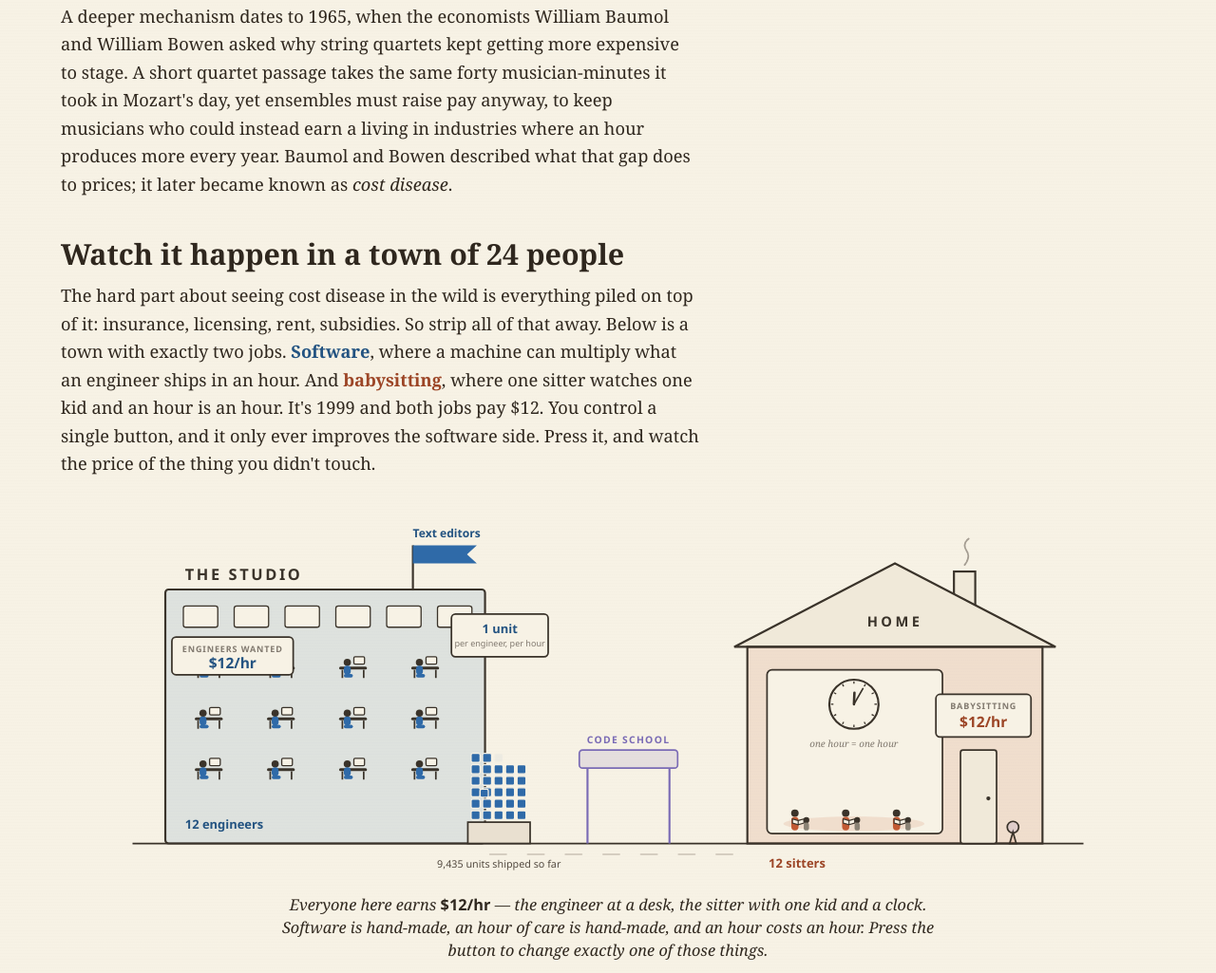
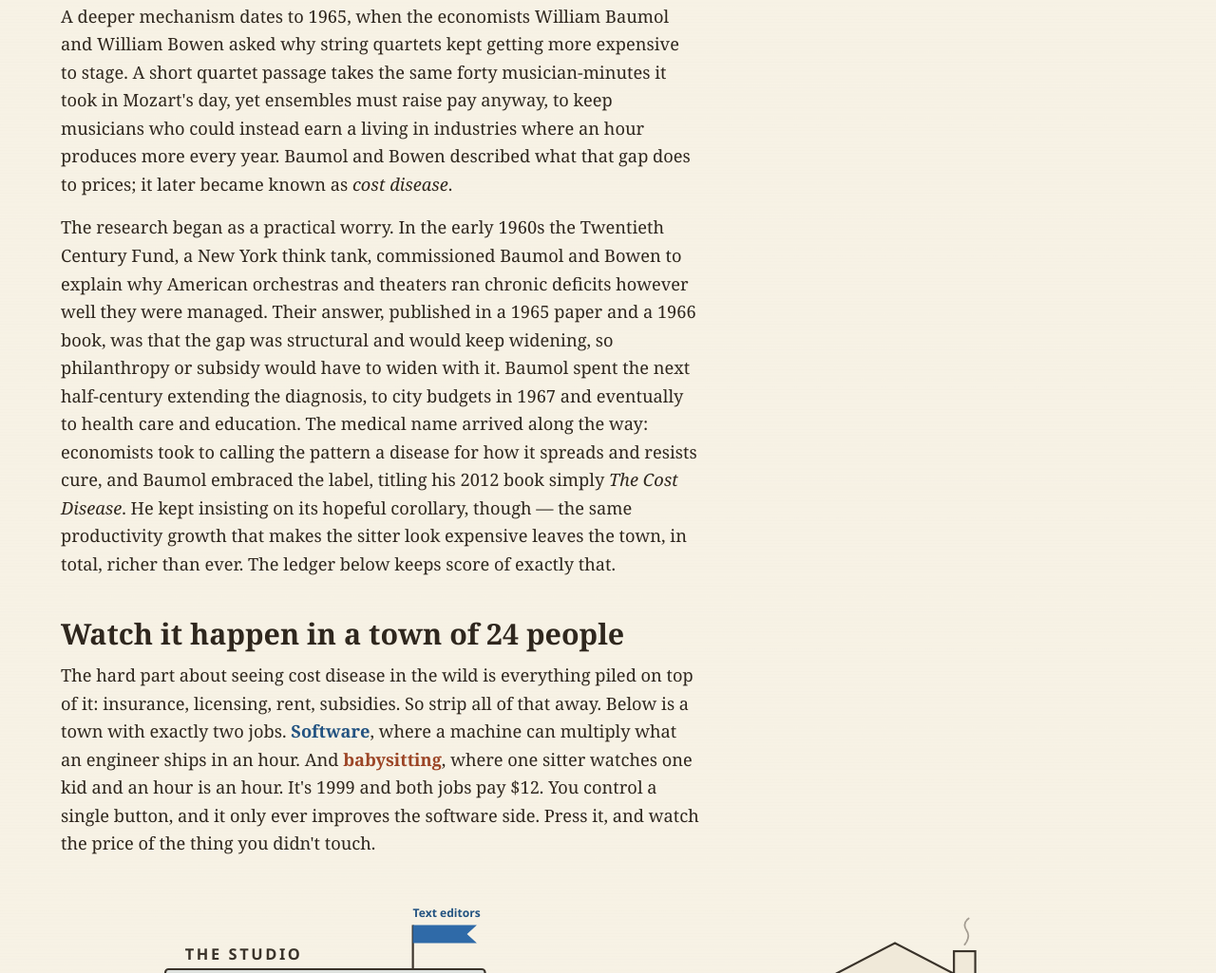
Before and after one commit to bigblueboo/baumol, a website built with Vite: page index.html in a window 1280 px wide. Shown: the part 1289-2314 px from the top of the page at 95% size. Built offline with nearby package versions, Linux system fonts and the light colour scheme.

Commit message:
Add historical context: the Twentieth Century Fund study and the naming of cost disease

```diff
--- a/index.html
+++ b/index.html
@@ -77,6 +77,23 @@
           in industries where an hour produces more every year.
           Baumol and Bowen described what that gap does to prices; it later
           became known as <em>cost disease</em>.
+        </p>
+        <p>
+          The research began as a practical worry. In the early 1960s the
+          Twentieth Century Fund, a New York think tank, commissioned Baumol
+          and Bowen to explain why American orchestras and theaters ran
+          chronic deficits however well they were managed. Their answer,
+          published in a 1965 paper and a 1966 book, was that the gap was
+          structural and would keep widening, so philanthropy or subsidy
+          would have to widen with it. Baumol spent the next half-century
+          extending the diagnosis, to city budgets in 1967 and eventually to
+          health care and education. The medical name arrived along the way:
+          economists took to calling the pattern a disease for how it spreads
+          and resists cure, and Baumol embraced the label, titling his 2012
+          book simply <em>The Cost Disease</em>. He kept insisting on its
+          hopeful corollary, though — the same productivity growth that makes
+          the sitter look expensive leaves the town, in total, richer than
+          ever. The ledger below keeps score of exactly that.
         </p>
 
         <h2>Watch it happen in a town of 24 people</h2>
```
